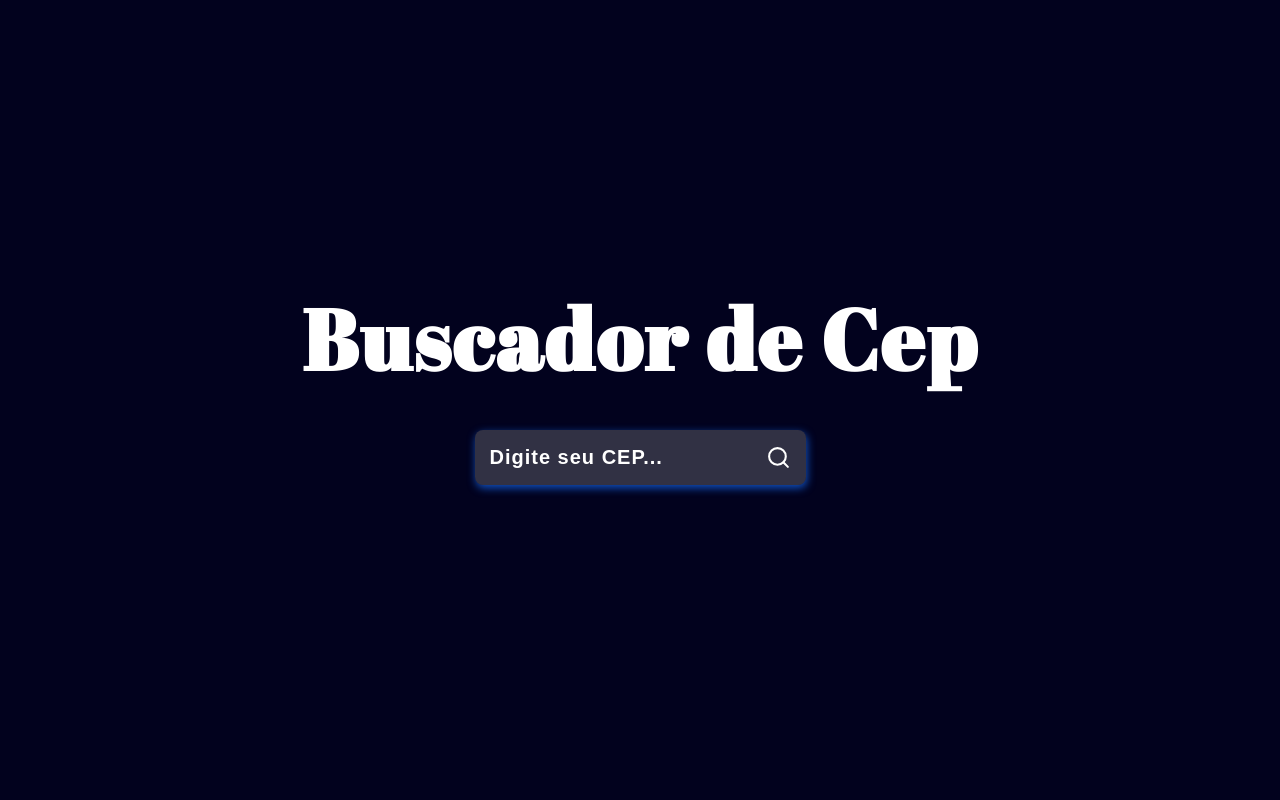
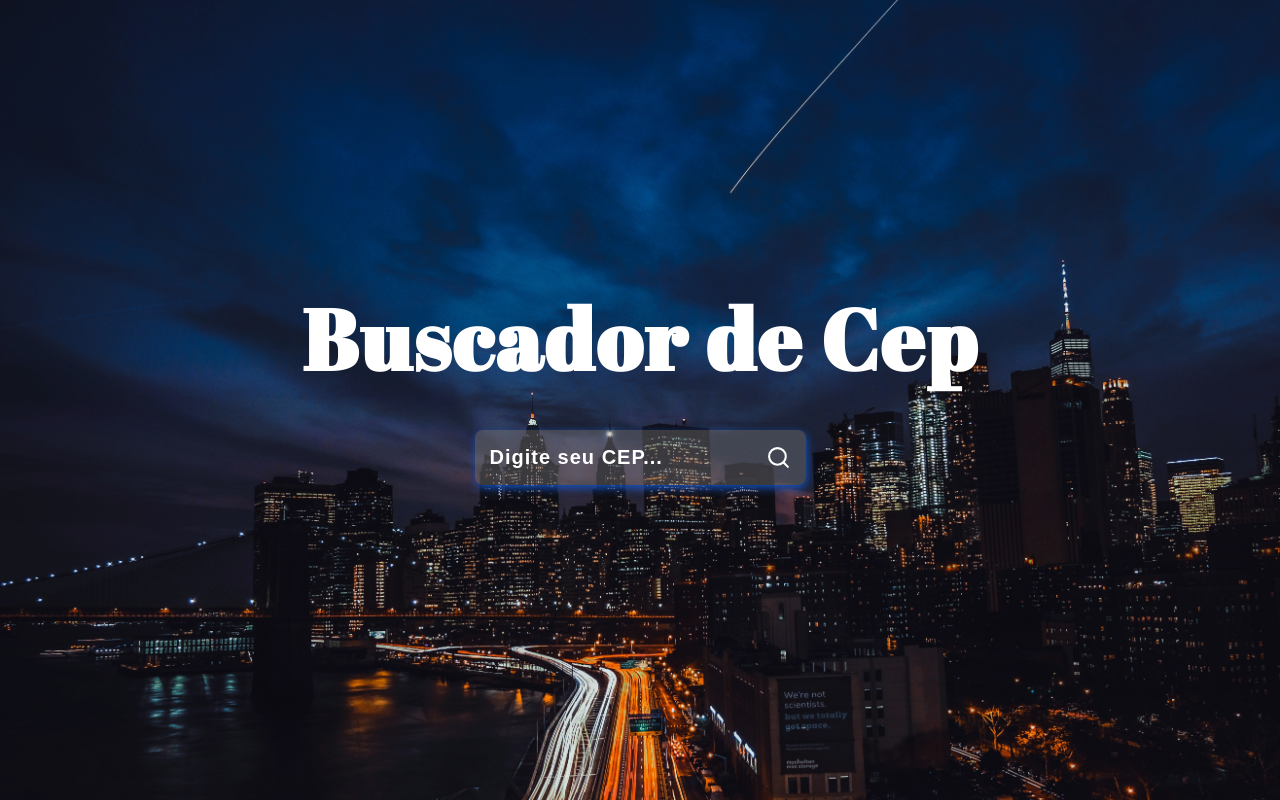
Before and after one commit to JoaoKeuwe/teste-Kivid, a React (Create React App) app: page / in a window 1280 px wide. Built offline with nearby package versions, Linux system fonts and the light colour scheme.

Commit message:
style: :art: Adicionando imagem de fundo

```diff
--- a/src/styles.css
+++ b/src/styles.css
@@ -1,7 +1,9 @@
 .body {
-  /* background-image: url(images/backgroundPhoto.jpg); */
-  background-color: rgb(2, 2, 30);
-
+  background-image: url(images/backgroundPhoto.jpg);
+  background-size: cover;
+  background-color: rgba(148, 145, 145, 0.097);
+  background-blend-mode: multiply;
+  background-repeat: no-repeat;
 }
 
 .container {
@@ -11,6 +13,7 @@
   align-items: center;
   flex-direction: column;
 }
+
 
 .title {
   font-size: 85px;
```
